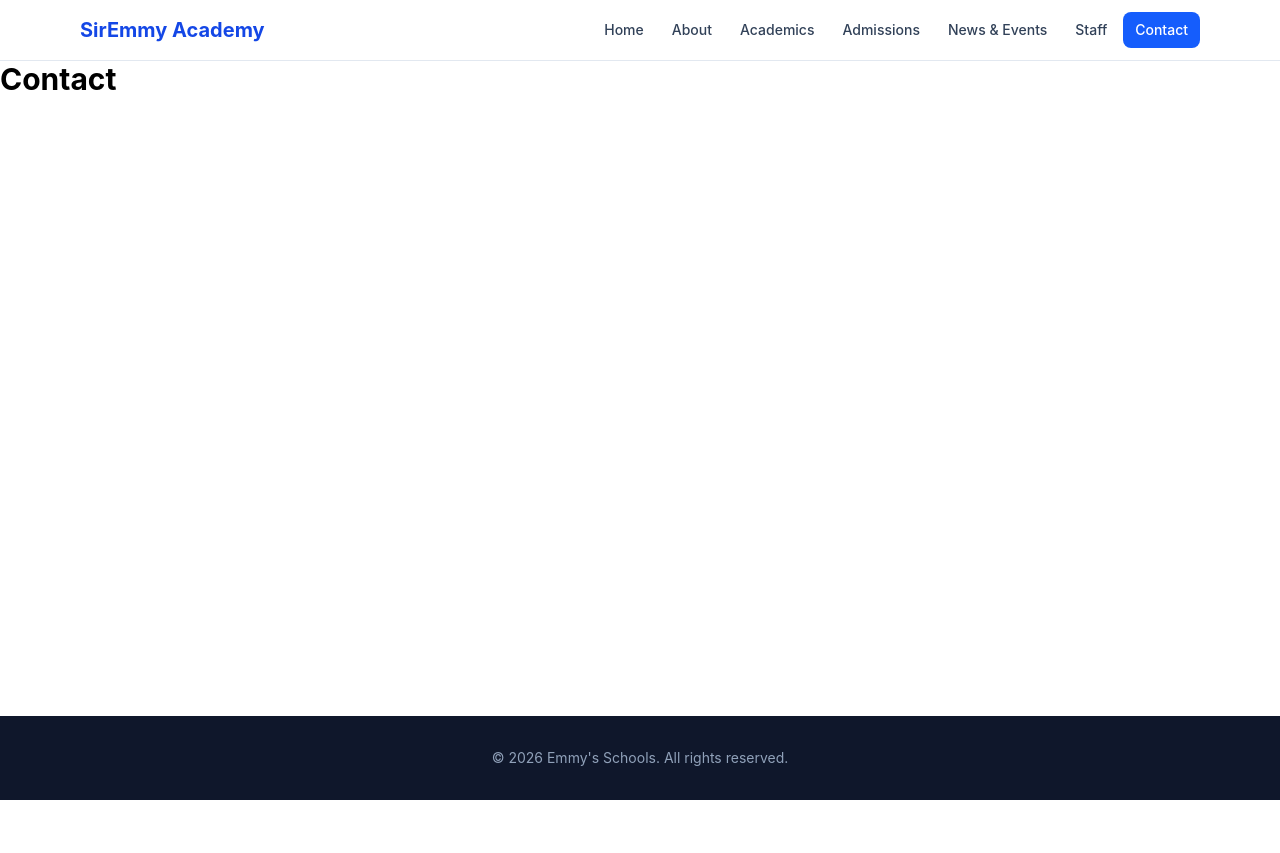
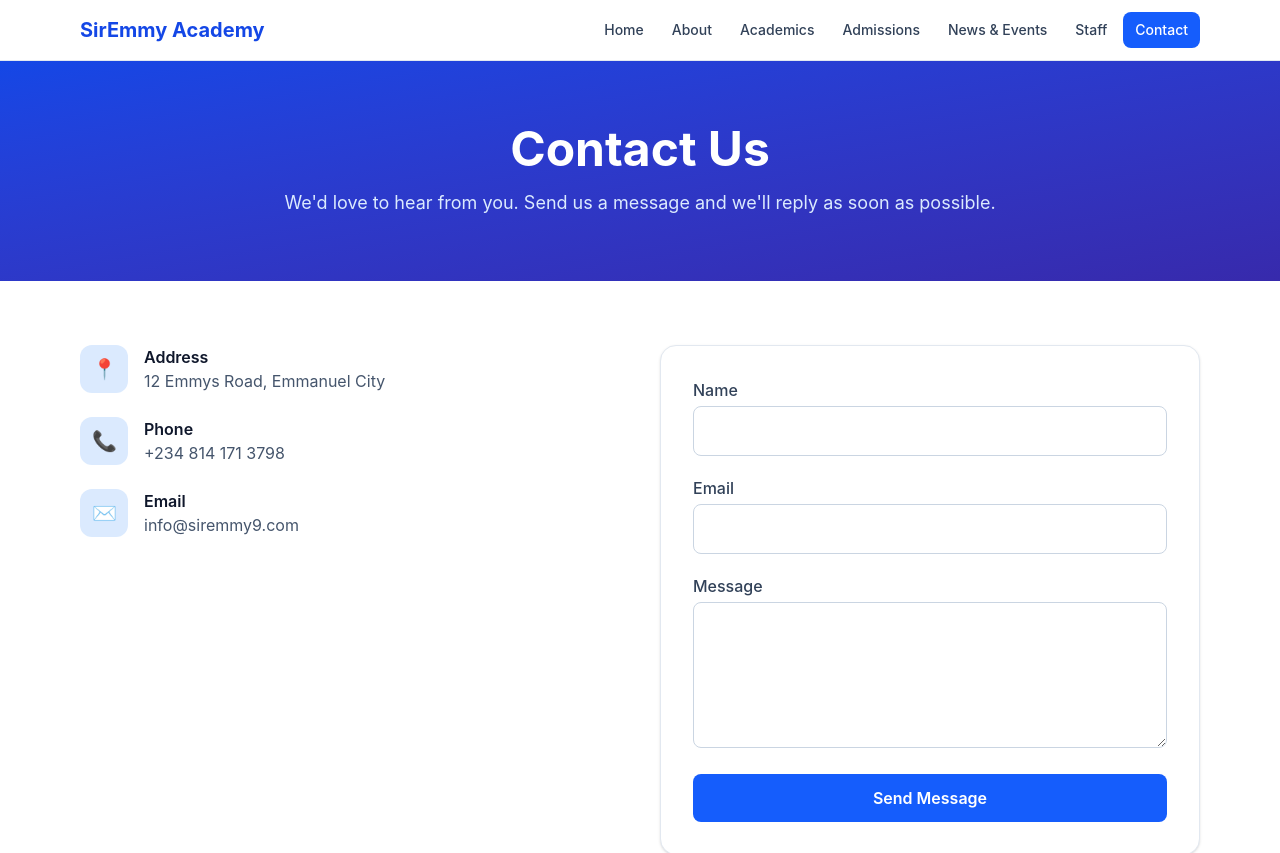
Before and after one commit to Siremmy9/React-school-project, a React (Vite) app: page /contact in a window 1280 px wide. Shown: the top 853 px of the page. Before the commit the page ends 800 px from the top, so only its background shows below. Built offline with nearby package versions, Linux system fonts and the light colour scheme.

Commit message:
Contacts Modifications

```diff
--- /dev/null
+++ b/src/components/PageHeader.jsx
@@ -0,0 +1,10 @@
+export default function PageHeader({ title, subtitle = "" }) {
+  return (
+    <section className="bg-linear-to-br from-blue-700 to-indigo-800 py-16 text-center text-white">
+      <div className="mx-auto max-w-3xl px-4">
+        <h1 className="text-4xl font-bold md:text-5xl">{title}</h1>
+        {subtitle && <p className="mt-4 text-lg text-blue-100">{subtitle}</p>}
+      </div>
+    </section>
+  );
+}
--- /dev/null
+++ b/src/components/StaffCard.jsx
@@ -0,0 +1,14 @@
+export default function StaffCard({ name, title, department, photo }) {
+  return (
+    <article className="overflow-hidden rounded-2xl border border-slate-200 bg-white shadow-sm transition hover:-translate-y-1 hover:shadow-lg">
+      <img src={photo} alt={name} className="h-64 w-full object-cover" />
+      <div className="p-6">
+        <h3 className="text-xl font-semibold text-slate-900">{name}</h3>
+        <p className="mt-1 font-medium text-blue-700">{title}</p>
+        <span className="mt-4 inline-block rounded-full bg-slate-100 px-3 py-1 text-sm text-slate-600">
+          {department}
+        </span>
+      </div>
+    </article>
+  );
+}
--- /dev/null
+++ b/src/data/staff.js
@@ -0,0 +1,30 @@
+export const staff = [
+  {
+    id: 1,
+    name: "Mrs. Adaeze Okafor",
+    title: "Principal",
+    department: "Administration",
+    photo: "/images/hero1.jpg",
+  },
+  {
+    id: 2,
+    name: "Mr. Tunde Badmus",
+    title: "Head of Sciences",
+    department: "Science",
+    photo: "/images/hero2.jpg",
+  },
+  {
+    id: 3,
+    name: "Ms. Grace Eze",
+    title: "English Teacher",
+    department: "Languages",
+    photo: "/images/hero3.jpg",
+  },
+  {
+    id: 4,
+    name: "Mr. Samuel Udo",
+    title: "Mathematics Teacher",
+    department: "Mathematics",
+    photo: "/images/hero1.jpg",
+  },
+];
--- a/src/pages/Contact.jsx
+++ b/src/pages/Contact.jsx
@@ -1,3 +1,123 @@
+import { useState } from "react";
+import PageHeader from "../components/PageHeader";
+import Container from "../components/Container";
+
+const initialForm = { name: "", email: "", message: "" };
+
+const info = [
+  { icon: "📍", label: "Address", value: "12 Emmys Road, Emmanuel City" },
+  { icon: "📞", label: "Phone", value: "+234 814 171 3798" },
+  { icon: "✉️", label: "Email", value: "info@siremmy9.com" },
+];
+
+const inputClass =
+  "mt-1 w-full rounded-lg border border-slate-300 px-4 py-3 outline-none transition focus:border-blue-600 focus:ring-2 focus:ring-blue-200";
+
 export default function Contact() {
-  return <h1 className="text-3xl font-bold">Contact</h1>
+  const [form, setForm] = useState(initialForm);
+  const [sent, setSent] = useState(false);
+
+  function handleChange(e) {
+    setForm({ ...form, [e.target.name]: e.target.value });
+  }
+
+  function handleSubmit(e) {
+    e.preventDefault();
+    console.log("Form data:", form); // we'll send this to the backend later
+    setSent(true);
+    setForm(initialForm);
+  }
+
+  return (
+    <>
+      <PageHeader
+        title="Contact Us"
+        subtitle="We'd love to hear from you. Send us a message and we'll reply as soon as possible."
+      />
+
+      <Container className="py-16">
+        <div className="grid gap-10 md:grid-cols-2">
+          {/* Left: contact info */}
+          <div className="space-y-6">
+            {info.map((item) => (
+              <div key={item.label} className="flex items-start gap-4">
+                <div className="flex h-12 w-12 shrink-0 items-center justify-center rounded-xl bg-blue-100 text-xl">
+                  {item.icon}
+                </div>
+                <div>
+                  <p className="font-semibold text-slate-900">{item.label}</p>
+                  <p className="text-slate-600">{item.value}</p>
+                </div>
+              </div>
+            ))}
+          </div>
+
+          {/* Right: the form */}
+          <form
+            onSubmit={handleSubmit}
+            className="space-y-5 rounded-2xl border border-slate-200 bg-white p-6 shadow-sm md:p-8"
+          >
+            <div>
+              <label htmlFor="name" className="font-medium text-slate-700">
+                Name
+              </label>
+              <input
+                id="name"
+                name="name"
+                type="text"
+                value={form.name}
+                onChange={handleChange}
+                required
+                className={inputClass}
+              />
+            </div>
+
+            <div>
+              <label htmlFor="email" className="font-medium text-slate-700">
+                Email
+              </label>
+              <input
+                id="email"
+                name="email"
+                type="email"
+                value={form.email}
+                onChange={handleChange}
+                required
+                className={inputClass}
+              />
+            </div>
+
+            <div>
+              <label htmlFor="message" className="font-medium text-slate-700">
+                Message
+              </label>
+              <textarea
+                id="message"
+                name="message"
+                rows="5"
+                value={form.message}
+                onChange={handleChange}
+                required
+                className={inputClass}
+              />
+            </div>
+
+            <button
+              type="submit"
+              className="w-full rounded-lg bg-blue-600 px-6 py-3 font-semibold text-white transition hover:bg-blue-700"
+            >
+              Send Message
+            </button>
+
+            {sent && (
+              <p className="rounded-lg bg-green-100 px-4 py-3 text-center text-green-800">
+                Thank you! Your message has been sent.
+              </p>
+            )}
+          </form>
+        </div>
+      </Container>
+    </>
+  );
 }
+798;
--- a/src/pages/Home.jsx
+++ b/src/pages/Home.jsx
@@ -2,6 +2,7 @@ import HeroSlider from "../components/HeroSlider";
 import StatsSection from "../components/StatsSection";
 import WhyChooseUs from "../components/WhyChooseUs";
 import LatestNews from "../components/LatestNews";
+import StaffCard from "../components/StaffCard";
 
 export default function Home() {
   return (
@@ -10,6 +11,7 @@ export default function Home() {
       <StatsSection />
       <WhyChooseUs />
       <LatestNews />
+      <StaffCard />
     </>
   );
 }
--- a/src/pages/News.jsx
+++ b/src/pages/News.jsx
@@ -1,3 +1,68 @@
+import { useState } from "react";
+import PageHeader from "../components/PageHeader";
+import Container from "../components/Container";
+import NewsCard from "../components/NewsCard";
+import { news } from "../data/news";
+
+const tabs = [
+  { value: "ALL", label: "All" },
+  { value: "NEWS", label: "News" },
+  { value: "EVENT", label: "Events" },
+];
+
 export default function News() {
-  return <h1 className="text-3xl font-bold">News</h1>
+  const [filter, setFilter] = useState("ALL");
+
+  const visible =
+    filter === "ALL" ? news : news.filter((item) => item.type === filter);
+
+  return (
+    <>
+      <PageHeader
+        title="News & Events"
+        subtitle="The latest stories and upcoming events from our school."
+      />
+
+      <Container className="py-16">
+        {/* Filter tabs */}
+        <div className="mb-10 flex justify-center gap-2">
+          {tabs.map((tab) => (
+            <button
+              key={tab.value}
+              type="button"
+              onClick={() => setFilter(tab.value)}
+              aria-pressed={filter === tab.value}
+              className={`rounded-full px-5 py-2 text-sm font-medium transition ${
+                filter === tab.value
+                  ? "bg-blue-600 text-white"
+                  : "bg-slate-100 text-slate-700 hover:bg-slate-200"
+              }`}
+            >
+              {tab.label}
+            </button>
+          ))}
+        </div>
+
+        {/* Cards */}
+        <div className="grid gap-6 md:grid-cols-2 lg:grid-cols-3">
+          {visible.map((item) => (
+            <NewsCard
+              key={item.id}
+              title={item.title}
+              excerpt={item.excerpt}
+              image={item.image}
+              type={item.type}
+              date={item.date}
+            />
+          ))}
+        </div>
+
+        {visible.length === 0 && (
+          <p className="text-center text-slate-500">
+            Nothing here yet. Check back soon!
+          </p>
+        )}
+      </Container>
+    </>
+  );
 }
--- a/src/pages/Staff.jsx
+++ b/src/pages/Staff.jsx
@@ -1,3 +1,29 @@
+import PageHeader from "../components/PageHeader";
+import Container from "../components/Container";
+import StaffCard from "../components/StaffCard";
+import { staff } from "../data/staff";
+
 export default function Staff() {
-  return <h1 className="text-3xl font-bold">Staff</h1>
+  return (
+    <>
+      <PageHeader
+        title="Meet our Dedicated Team"
+        subtitle="Teachers and staff who care about every child's progress."
+      />
+
+      <Container className="py-16">
+        <div className="grid gap-6 sm:grid-cols-2 lg:grid-cols-4">
+          {staff.map((person) => (
+            <StaffCard
+              key={person.id}
+              name={person.name}
+              title={person.title}
+              department={person.department}
+              photo={person.photo}
+            />
+          ))}
+        </div>
+      </Container>
+    </>
+  );
 }
```
